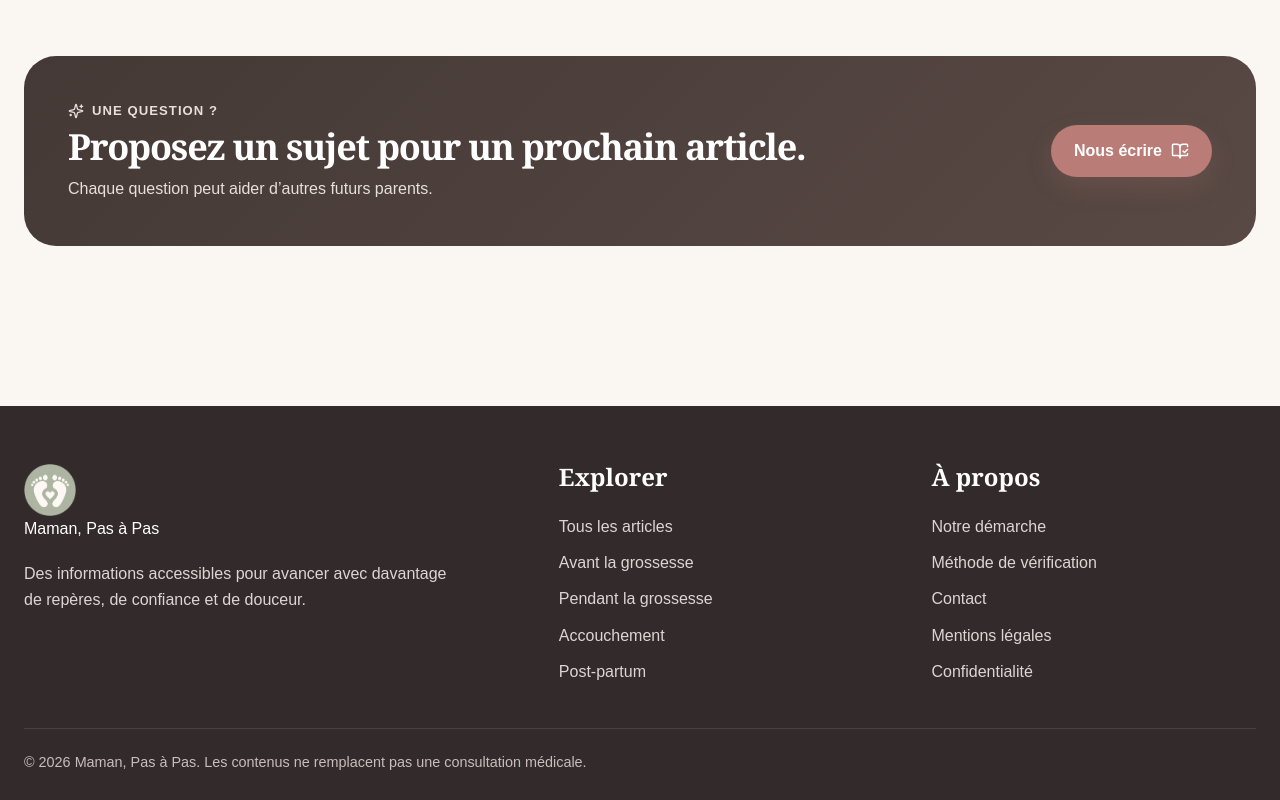
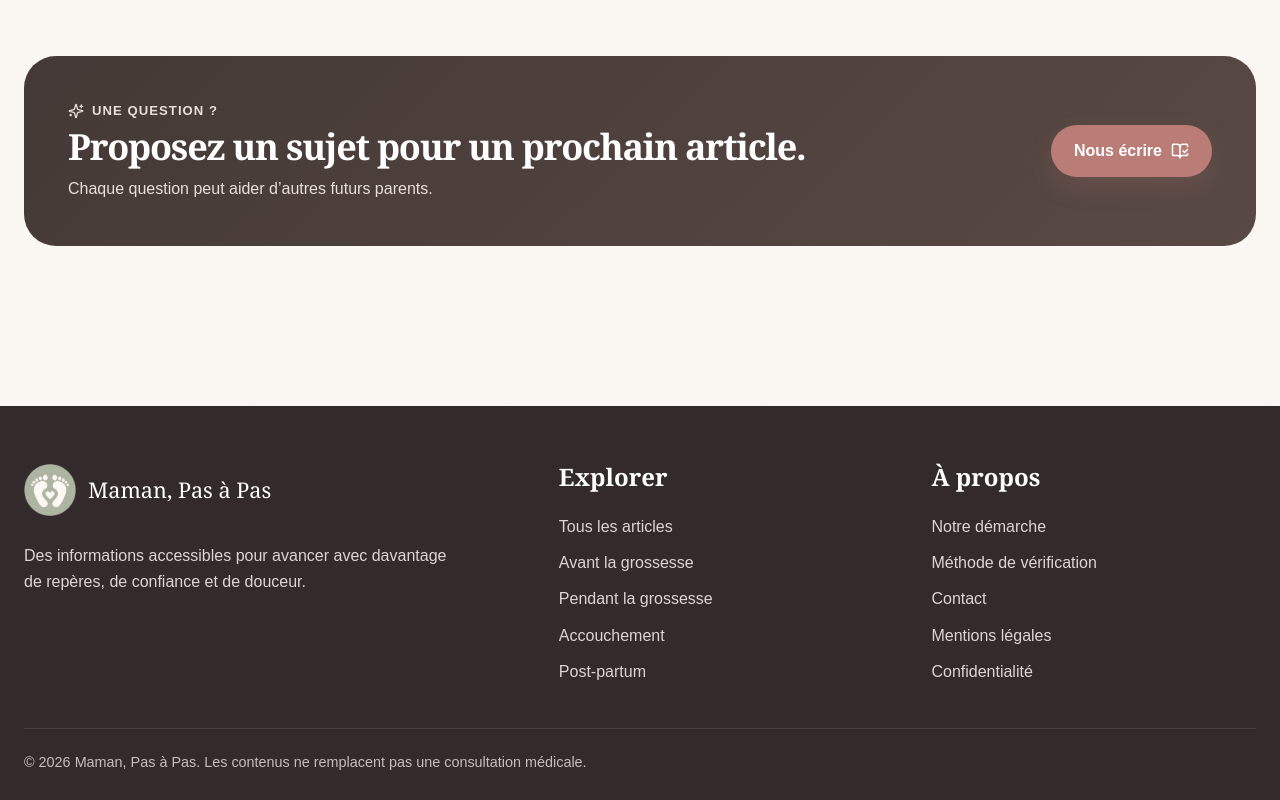
Before and after one commit to Yelenna04/maman-pas-a-pas, a Next.js app: page / in a window 1280 px wide. Shown: the part 3856-4656 px from the top of the page. Built offline with nearby package versions, Linux system fonts and the light colour scheme.

Commit message:
Add files via upload

```diff
--- a/components/Footer.tsx
+++ b/components/Footer.tsx
@@ -12,6 +12,12 @@ export function Footer() {
               href="/"
               className="footer-brand"
               aria-label="Maman, Pas à Pas — Accueil"
+              style={{
+                display: "inline-flex",
+                alignItems: "center",
+                gap: "12px",
+                textDecoration: "none"
+              }}
             >
               <Image
                 src="/images/logo-instagram-maman-pas-a-pas.png"
@@ -21,7 +27,18 @@ export function Footer() {
                 className="footer-logo-icon"
               />
 
-              <span>{siteConfig.name}</span>
+              <span
+                style={{
+                  display: "inline-block",
+                  color: "#ffffff",
+                  fontFamily: 'Georgia, "Times New Roman", serif',
+                  fontSize: "1.35rem",
+                  lineHeight: 1.1,
+                  whiteSpace: "nowrap"
+                }}
+              >
+                {siteConfig.name}
+              </span>
             </Link>
 
             <p
```
